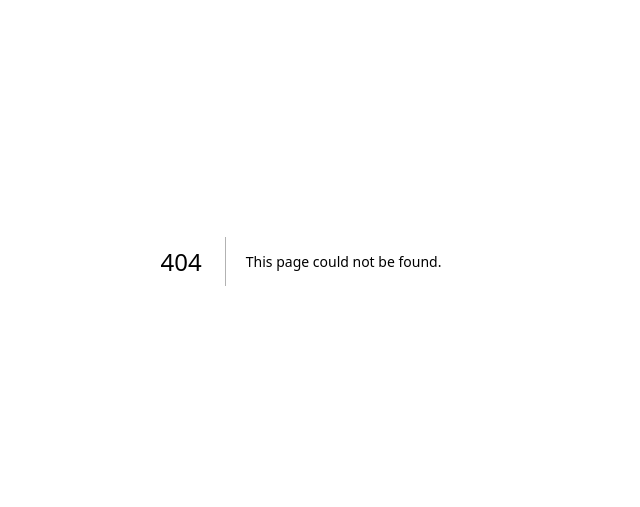
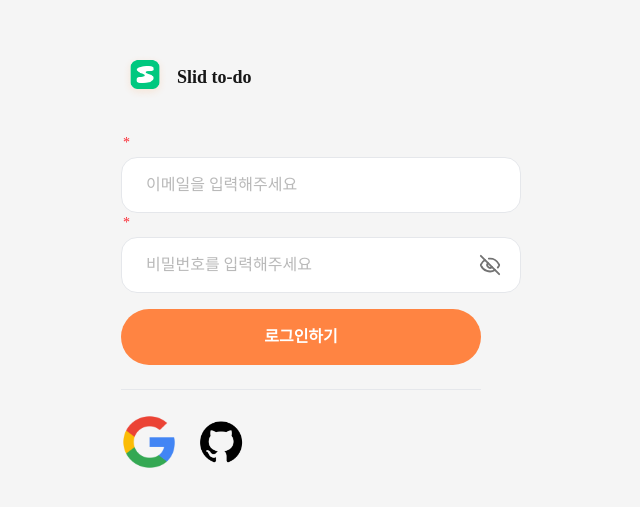
Before and after one commit to slidtodo/frontend, a Next.js app: page /login in a window 1280 px wide. Before the commit this address had no page. Shown: the part 139-646 px from the top of the page, without its empty margins (339-979 px from the left). Built offline with nearby package versions, Linux system fonts and the light colour scheme.

Commit message:
feat: 로그인 페이지 MSW 설정

```diff
--- /dev/null
+++ b/src/app/(auth)/login/page.tsx
@@ -0,0 +1,84 @@
+'use client';
+
+import { useState } from 'react';
+import { useRouter } from 'next/navigation';
+import FormField from '@/shared/components/FormField';
+import Input from '@/shared/components/Input';
+import Button from '@/shared/components/Button';
+import Image from 'next/image';
+
+export default function LoginPage() {
+  const router = useRouter();
+
+  const [email, setEmail] = useState('');
+  const [password, setPassword] = useState('');
+
+  const handleLogin = async () => {
+    try {
+      const res = await fetch('/auth/login', {
+        method: 'POST',
+        headers: {
+          'Content-Type': 'application/json',
+        },
+        body: JSON.stringify({ email, password }),
+      });
+
+      if (!res.ok) {
+        const data = await res.json();
+        alert(data.message);
+        return;
+      }
+
+      const data = await res.json();
+
+      localStorage.setItem('accessToken', data.accessToken);
+
+      router.push('/'); // 로그인 후 이동
+    } catch (error) {
+      console.error(error);
+    }
+  };
+
+  return (
+    <main className="flex min-h-screen items-center justify-center bg-[#F5F5F5]">
+      <div className="flex w-full max-w-[360px] flex-col items-start">
+        {/* 로고 */}
+        <div className="mb-8 flex items-center gap-2">
+          <Image src="/image/symbol.png" alt="logo" width={48} height={48} />
+          <span className="text-lg font-semibold">Slid to-do</span>
+        </div>
+        {/* 이메일 */}
+        <FormField label="" required>
+          <Input
+            type="email"
+            placeholder="이메일을 입력해주세요"
+            value={email}
+            onChange={(e) => setEmail(e.target.value)}
+          />
+        </FormField>
+        {/* 비밀번호 */}
+        <FormField label="" required>
+          <Input
+            type="password"
+            placeholder="비밀번호를 입력해주세요"
+            value={password}
+            onChange={(e) => setPassword(e.target.value)}
+          />
+        </FormField>
+        {/* 로그인 버튼 */}
+        <div className="mt-4 w-full">
+          <Button onClick={handleLogin} className="w-full">
+            로그인하기
+          </Button>
+        </div>
+        {/* 구분선 */}
+        <div className="my-6 w-full border-t border-gray-200" />
+        {/* 소셜 로그인 */}
+        <div className="flex items-center gap-4">
+          <Image src="/icons/google.png" alt="google" width={56} height={56} />
+          <Image src="/icons/GitHub.png" alt="github" width={56} height={56} />
+        </div>
+      </div>
+    </main>
+  );
+}
--- /dev/null
+++ b/src/mocks/MSWProvider.tsx
@@ -0,0 +1,15 @@
+'use client';
+
+import { useEffect } from 'react';
+
+export default function MSWProvider({ children }: { children: React.ReactNode }) {
+  useEffect(() => {
+    if (process.env.NODE_ENV === 'development') {
+      import('./browser').then(({ worker }) => {
+        worker.start();
+      });
+    }
+  }, []);
+
+  return <>{children}</>;
+}
--- /dev/null
+++ b/src/mocks/browser.ts
@@ -0,0 +1,4 @@
+import { setupWorker } from 'msw/browser'
+import { handlers } from './handlers'
+
+export const worker = setupWorker(...handlers)
--- /dev/null
+++ b/src/mocks/handlers.ts
@@ -0,0 +1,15 @@
+import { http, HttpResponse } from 'msw';
+
+export const handlers = [
+  http.post('/auth/login', async ({ request }) => {
+    const body = (await request.json()) as { email: string; password: string };
+
+    if (body.email === 'test@test.com' && body.password === '12634') {
+      return HttpResponse.json({
+        accessToken: 'mock-access-token',
+      });
+    }
+
+    return HttpResponse.json({ message: '이메일 또는 비밀번호가 올바르지 않습니다.' }, { status: 401 });
+  }),
+];
```
Also changed, not shown: public/image/symbol.png (added).
